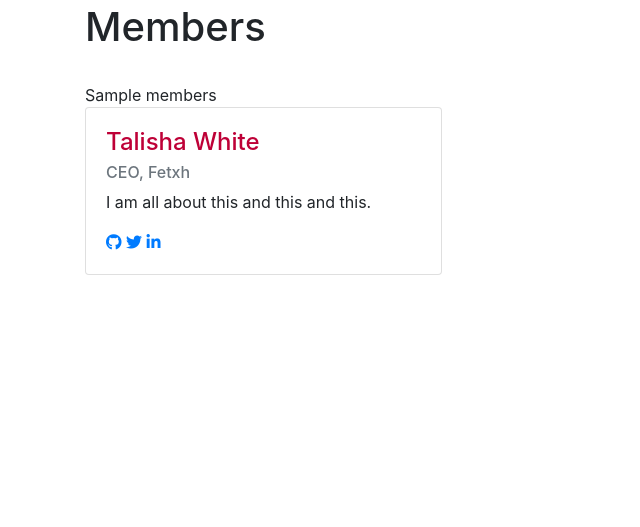
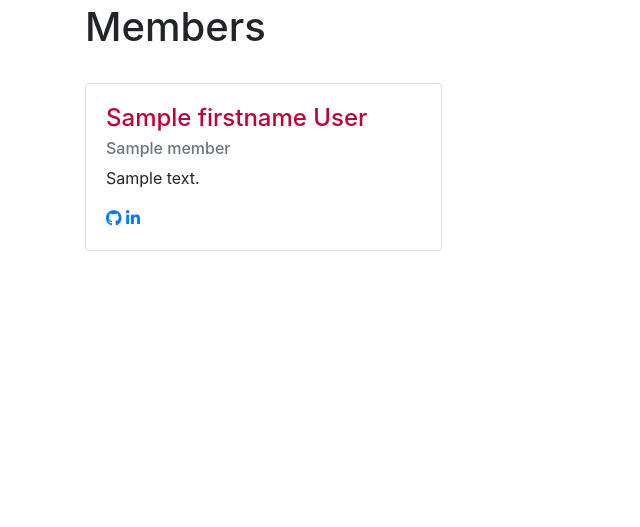
Before and after one commit to Holberton-Makers-Club/home_page, a Flask app: page /members in a window 1280 px wide. Shown: the part 127-654 px from the top of the page, without its empty margins (0-640 px from the left). Run offline with Flask 2, Linux system fonts and the light colour scheme; a database or web service that is not in the repository returns one stand-in record (values such as "Sample title"); data that the repository does not hold is empty; some libraries are stand-ins or nearby versions.

Commit message:
Updated jinja for templates

```diff
--- a/templates/members.html
+++ b/templates/members.html
@@ -13,29 +13,25 @@
     <div>
         <h1 class="py-4">Members</h1>
     </div>
-    {{members}}
     <div class="card-columns">
+        {% for member in members %}
         <div class="card">
             <div class="card-body">
-                <a href="{% if member %}{% if member.profile_url %}{{ member.profile_url }}{% endif %}{% endif %}">
-                    <h4 class="card-title">Talisha White</h4>
+                <a href="/members/{{ member.id }}">
+                    <h4 class="card-title">{{ member.firstname }} {{ member.lastname }}</h4>
                 </a>
-                <h6 class="card-subtitle mb-2 text-muted">CEO, Fetxh</h6>
-                <p class="card-text">
-                I am all about this and this and this.
-                </p>
-                <a href="#" class="">
-                    <i class="fab fa-github"></i>
+                <h6 class="card-subtitle mb-2 text-muted">{{ member.title }}</h6>
+                <p class="card-text">{{ member.bio }}</p>
+                <a href="http://{{ member.github }}" class="">
+                    <i class="fa fa-github"></i>
                 </a>
-                <a href="#" class="">
-                    <i class="fab fa-twitter"></i>
                 </a>
-                <a href="#" class="">
-                    <i class="fab fa-linkedin"></i>
+                <a href="http://{{ member.linkedin }}" class="">
+                    <i class="fa fa-linkedin"></i>
                 </a>
             </div>
         </div>
-
+        {% endfor %}
     </div>
 
 </section>
```
Also changed, not shown: templates/projects.html (+9 -8 lines).
